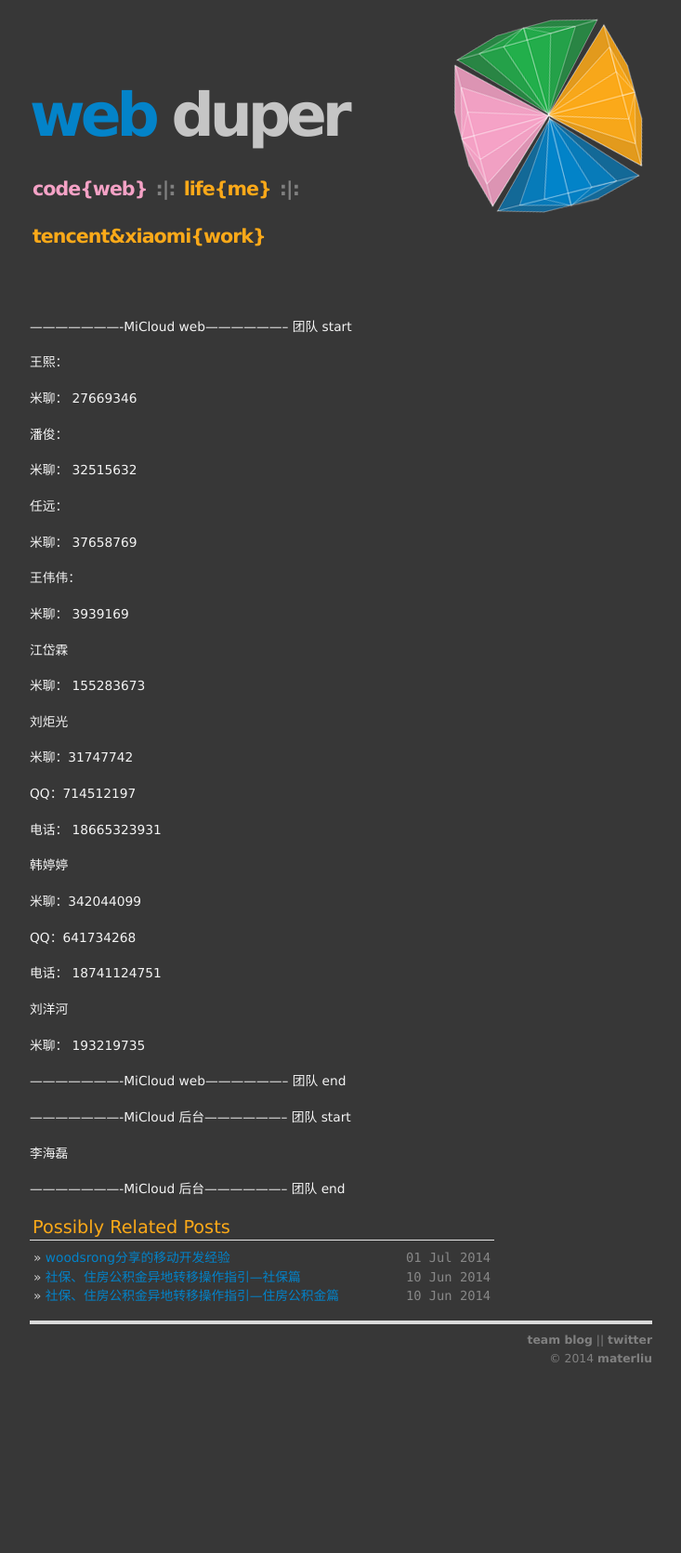
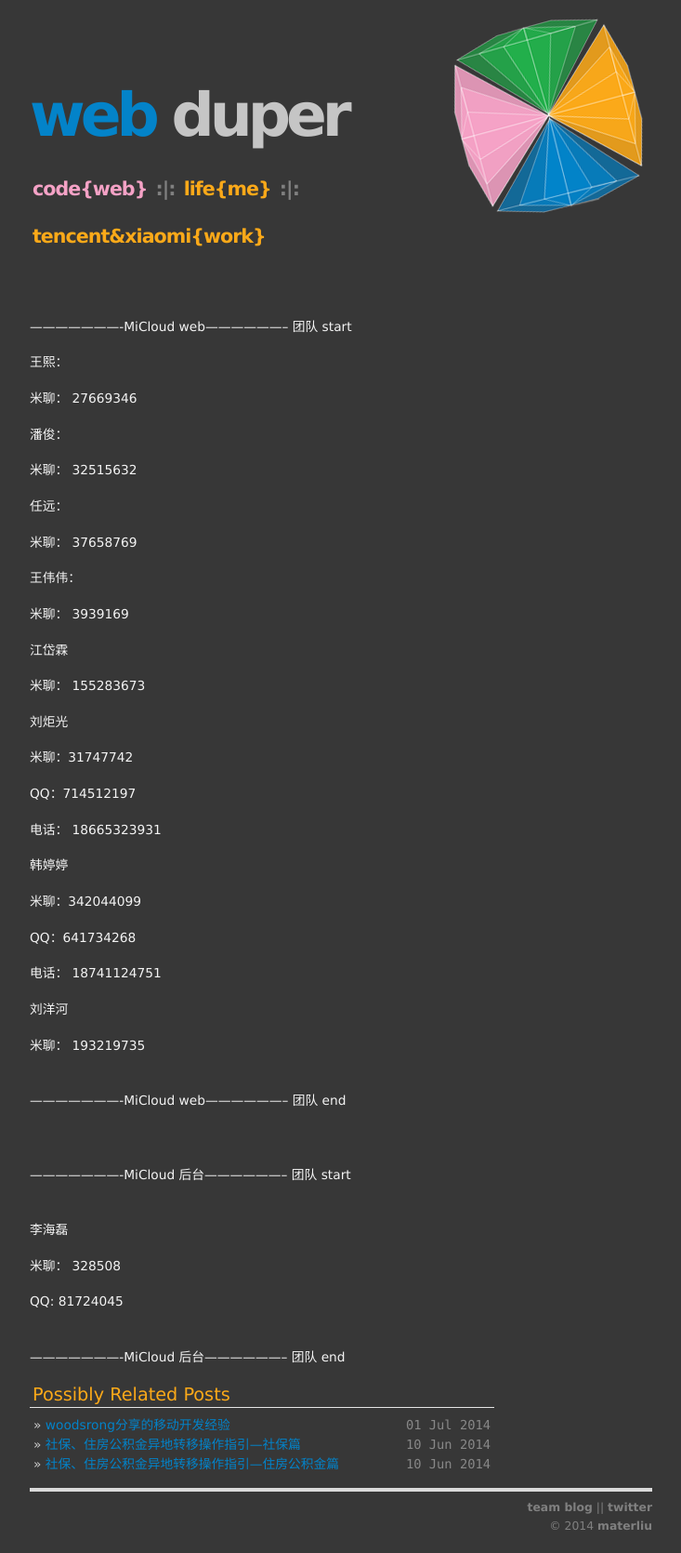
Before and after one commit to materliu/materliu.github.io, a Jekyll site: the page built from all/tencent/xiaomi/_posts/2014-07-01-xiaomi-relative-people-contact.md, in a window 1280 px wide. Shown: the whole page at 93% size, without its empty margins (273-1006 px from the left). Built offline with Jekyll 4.4.1, drawn with Linux system fonts in a browser that asks for light colours; Markdown is read by kramdown in place of the engine named in the settings; before the commit the page ends 1489 px from its top, so only the background shows below that.

Commit message:
change the contact list format

```diff
--- a/all/tencent/xiaomi/_posts/2014-07-01-xiaomi-relative-people-contact.md
+++ b/all/tencent/xiaomi/_posts/2014-07-01-xiaomi-relative-people-contact.md
@@ -8,26 +8,31 @@
 王熙：
 
 米聊： 27669346
+<br/>
 
 
 潘俊：
 
 米聊： 32515632
+<br/>
 
 
 任远：
 
 米聊： 37658769
+<br/>
 
 
 王伟伟：
 
 米聊： 3939169
+<br/>
 
 
 江岱霖
 
 米聊： 155283673
+<br/>
 
 
 刘炬光
@@ -37,6 +42,7 @@
 QQ：714512197
 
 电话： 18665323931
+<br/>
 
 
 韩婷婷
@@ -46,16 +52,27 @@
 QQ：641734268
 
 电话： 18741124751
+<br/>
 
 
 刘洋河
 
 米聊： 193219735
+<br/>
 
+<br/>
 ----------------------MiCloud web-------------------- 团队 end
 
+<br/>
+<br/>
 ----------------------MiCloud 后台-------------------- 团队 start
 
+<br/>
 李海磊
 
+米聊： 328508
+
+QQ: 81724045
+
+<br/>
 ----------------------MiCloud 后台-------------------- 团队 end
```
